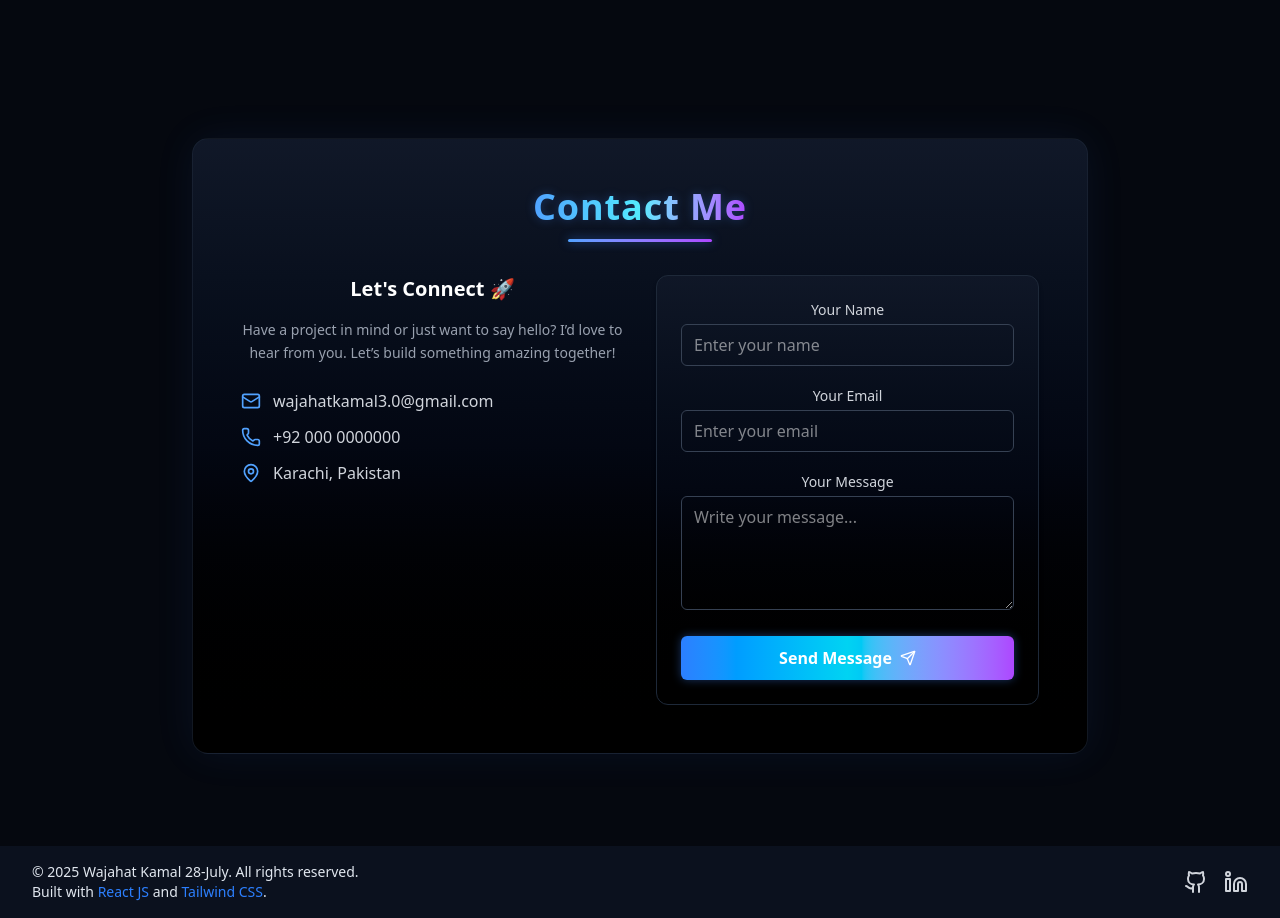
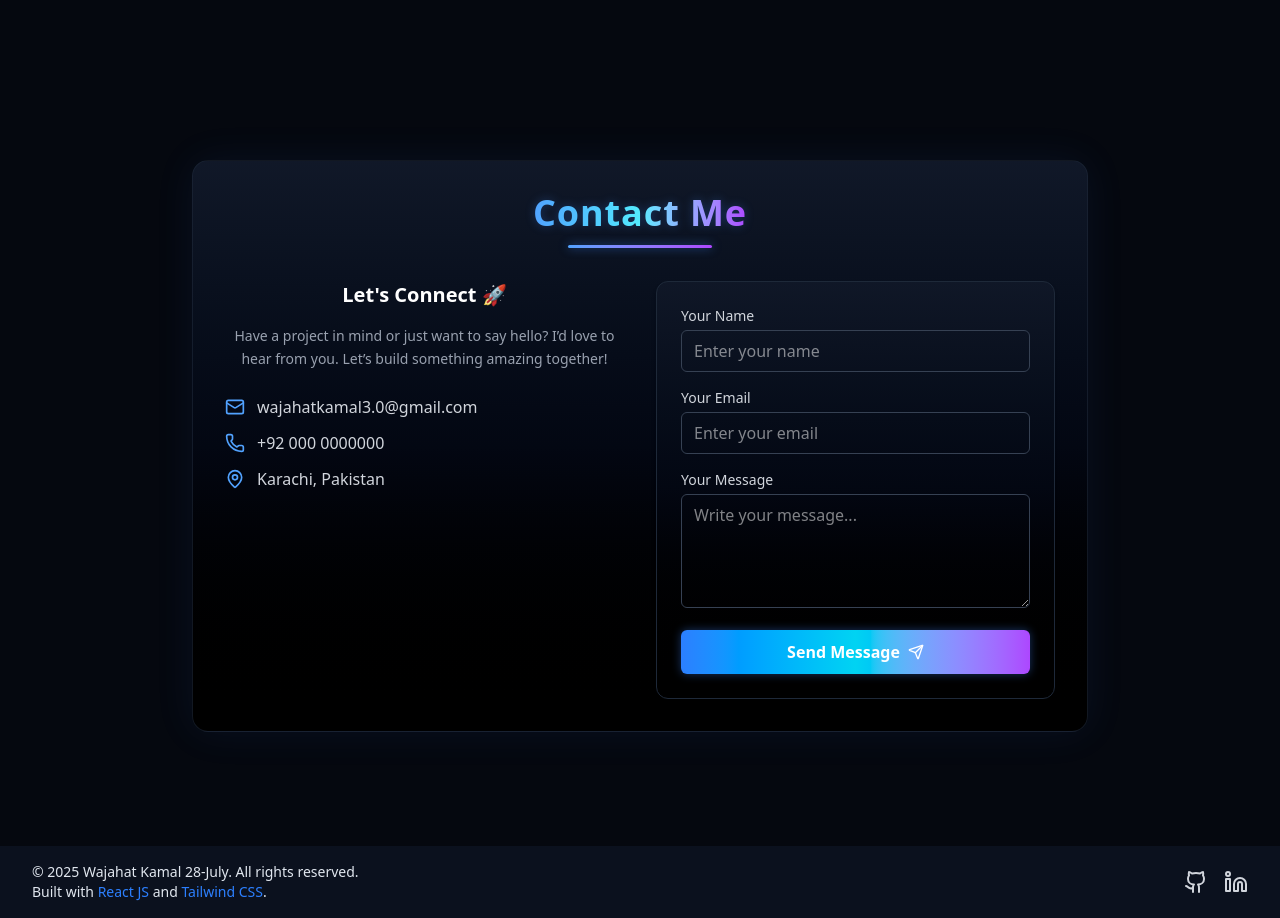
Before and after one commit to wajahat-kamal/Dev-Portfolio, a React (Vite) app: page / in a window 1280 px wide. Shown: the part 2560-3478 px from the top of the page. Built offline with nearby package versions, Linux system fonts and the light colour scheme.

Commit message:
Refactor ContactSection component: adjust form spacing and label alignment for improved layout and user experience.

```diff
--- a/src/components/ContactSection.jsx
+++ b/src/components/ContactSection.jsx
@@ -13,7 +13,7 @@ export const ContactSection = () => {
       id="contact"
       className="relative min-h-screen flex items-center justify-center px-4 sm:px-6 lg:px-8 py-16"
     >
-      <div className="container mx-auto max-w-4xl bg-gradient-to-b from-gray-900 via-gray-950 to-black border border-gray-800/60 rounded-2xl p-8 md:p-12 shadow-[0_0_40px_rgba(59,130,246,0.08)] hover:shadow-[0_0_50px_rgba(59,130,246,0.15)] transition-all duration-500 backdrop-blur-sm">
+      <div className="container mx-auto max-w-4xl bg-gradient-to-b from-gray-900 via-gray-950 to-black border border-gray-800/60 rounded-2xl p-8 shadow-[0_0_40px_rgba(59,130,246,0.08)] hover:shadow-[0_0_50px_rgba(59,130,246,0.15)] transition-all duration-500 backdrop-blur-sm">
         {/* Heading */}
         <h2 className="text-3xl md:text-4xl font-extrabold text-center mb-12 relative">
           <span className="bg-gradient-to-r from-blue-400 via-cyan-300 to-purple-500 bg-clip-text text-transparent tracking-wide drop-shadow-[0_0_5px_rgba(59,130,246,0.3)]">
@@ -58,12 +58,12 @@ export const ContactSection = () => {
           {/* Contact Form */}
           <form
             onSubmit={handleSubmit}
-            className="space-y-5 bg-gradient-to-b from-gray-900/90 via-gray-950/90 to-black/90 border border-gray-800 rounded-xl p-6 shadow-md hover:border-blue-500/70 hover:shadow-blue-500/20 transition-all duration-300"
+            className="space-y-4 bg-gradient-to-b from-gray-900/90 via-gray-950/90 to-black/90 border border-gray-800 rounded-xl p-6 shadow-md hover:border-blue-500/70 hover:shadow-blue-500/20 transition-all duration-300"
           >
             <div>
               <label
                 htmlFor="name"
-                className="block text-sm font-medium text-gray-300 mb-1"
+                className="block text-sm font-medium text-gray-300 mb-1 text-start"
               >
                 Your Name
               </label>
@@ -79,7 +79,7 @@ export const ContactSection = () => {
             <div>
               <label
                 htmlFor="email"
-                className="block text-sm font-medium text-gray-300 mb-1"
+                className="block text-sm font-medium text-gray-300 mb-1 text-start"
               >
                 Your Email
               </label>
@@ -95,7 +95,7 @@ export const ContactSection = () => {
             <div>
               <label
                 htmlFor="message"
-                className="block text-sm font-medium text-gray-300 mb-1"
+                className="block text-sm font-medium text-gray-300 mb-1 text-start"
               >
                 Your Message
               </label>
```
